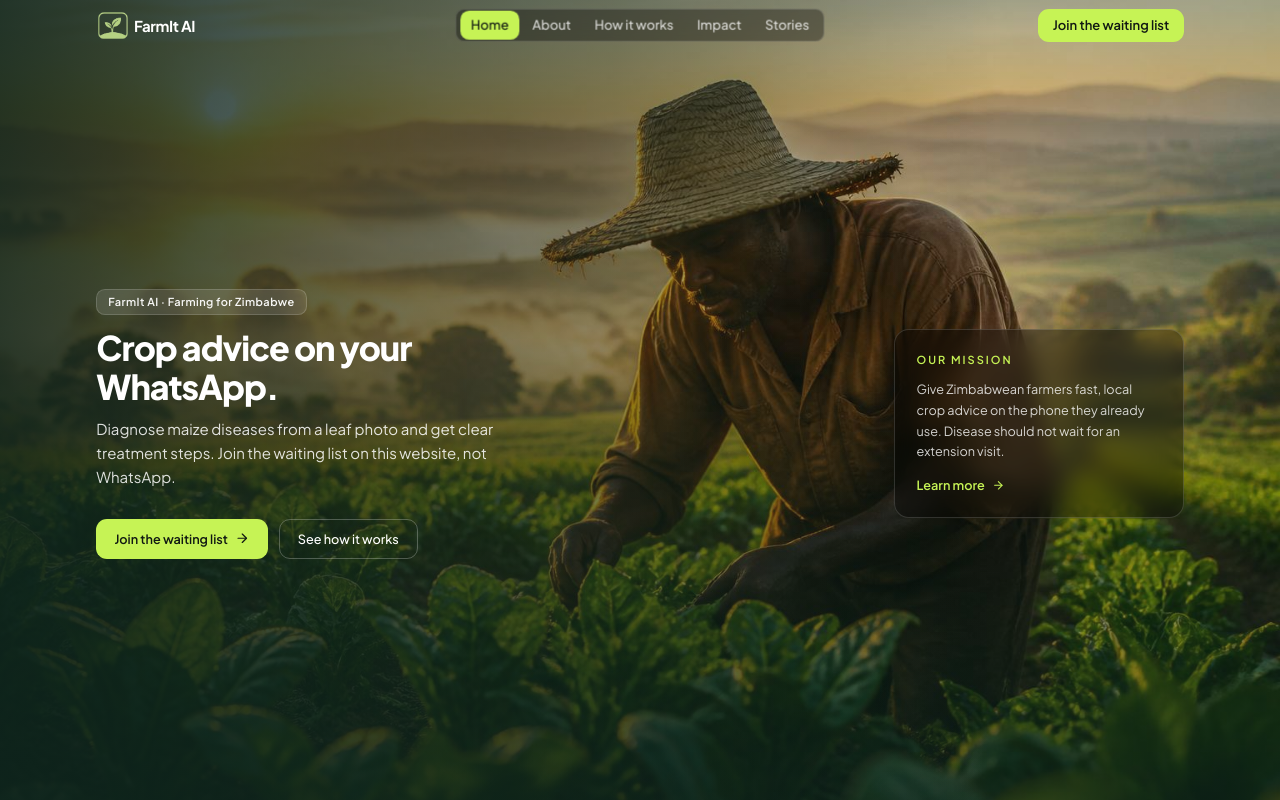
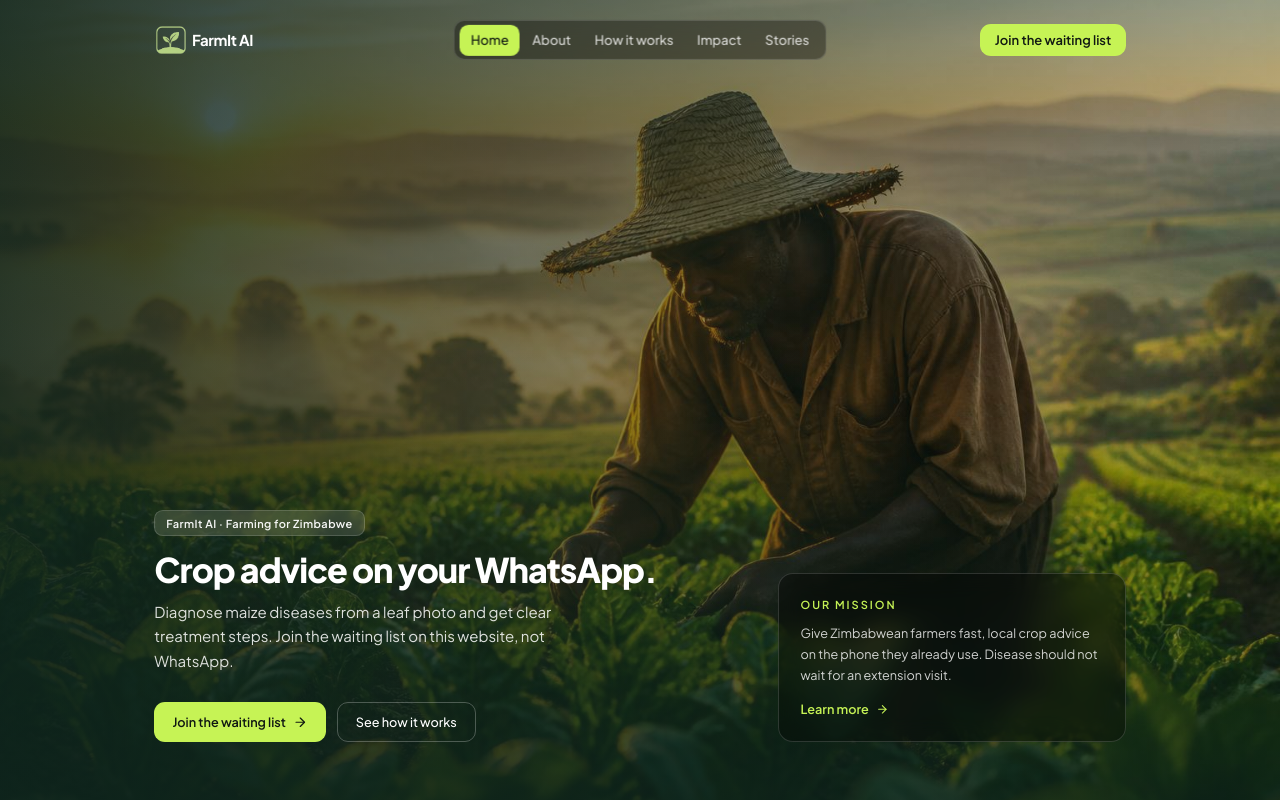
Before and after one commit to KingGodo/farmit-ai, a Next.js app in the folder farmit_website/: page / in a window 1280 px wide. Shown: the top 800 px of the page. Built offline with nearby package versions, Linux system fonts and the light colour scheme.

Commit message:
Restore the original landing layout and keep the copy without em dashes.
Co-authored-by: Cursor <cursoragent@cursor.com>

```diff
--- a/farmit_website/app/globals.css
+++ b/farmit_website/app/globals.css
@@ -80,18 +80,14 @@
     /* Prevent mobile browsers from inflating text/rem (padding) vs desktop */
     -webkit-text-size-adjust: 100%;
     text-size-adjust: 100%;
+    /* Slightly denser base for a more professional scale */
     font-size: 14.5px;
-    height: 100%;
-    min-height: 100%;
-    min-height: var(--app-height, 100dvh);
   }
 
   body {
     @apply bg-background text-foreground font-sans text-base antialiased;
     font-size: 1rem;
     line-height: 1.55;
-    min-height: 100%;
-    min-height: var(--app-height, 100dvh);
   }
 
   ::selection {
@@ -102,73 +98,7 @@
 
 /* Shared landing layout: balanced side padding, tighter content width */
 @utility page-container {
-  @apply mx-auto w-full max-w-6xl px-6 sm:px-8 lg:px-10 xl:max-w-7xl 2xl:max-w-[90rem];
-}
-
-.landing-hero {
-  position: relative;
-  isolation: isolate;
-  display: flex;
-  flex-direction: column;
-  width: 100%;
-  min-height: 100vh;
-  min-height: 100dvh;
-  min-height: var(--app-height, 100dvh);
-  height: 100vh;
-  height: 100dvh;
-  height: var(--app-height, 100dvh);
-  overflow: hidden;
-  color: #fff;
-  background-color: var(--forest-deep);
-  background-image: url("/images/farmit-hero-field.jpg");
-  background-repeat: no-repeat;
-  background-position: center 40%;
-  background-size: cover;
-}
-
-.landing-hero-shade {
-  position: absolute;
-  inset: 0;
-  pointer-events: none;
-  background:
-    linear-gradient(
-      90deg,
-      color-mix(in oklab, var(--forest-deep) 88%, transparent) 0%,
-      color-mix(in oklab, var(--forest-deep) 42%, transparent) 48%,
-      transparent 78%
-    ),
-    linear-gradient(
-      180deg,
-      color-mix(in oklab, var(--forest-deep) 28%, transparent) 0%,
-      transparent 42%,
-      color-mix(in oklab, var(--forest-deep) 72%, transparent) 100%
-    );
-}
-
-.landing-hero-copy {
-  position: relative;
-  z-index: 1;
-  display: flex;
-  flex: 1 1 auto;
-  flex-direction: column;
-  justify-content: center;
-  width: 100%;
-  padding-top: 5.5rem;
-  padding-bottom: 2.25rem;
-}
-
-.landing-hero-title {
-  max-width: 14ch;
-  font-size: clamp(1.5rem, 3.8vw, 2.35rem);
-  font-weight: 800;
-  line-height: 1.12;
-  letter-spacing: -0.03em;
-}
-
-@media (min-width: 1920px) {
-  .landing-hero-title {
-    font-size: clamp(2rem, 3vw, 3rem);
-  }
+  @apply mx-auto w-full max-w-6xl px-6 sm:px-8 lg:px-10;
 }
 
 @utility section-heading {
--- a/farmit_website/app/layout.tsx
+++ b/farmit_website/app/layout.tsx
@@ -1,6 +1,5 @@
 import type { Metadata, Viewport } from "next";
 import { Plus_Jakarta_Sans } from "next/font/google";
-import ViewportHeight from "@/components/viewport-height";
 import { site } from "@/lib/site";
 import "./globals.css";
 
@@ -42,7 +41,6 @@ export default function RootLayout({
   return (
     <html lang="en">
       <body className={`${jakarta.variable} font-sans antialiased`}>
-        <ViewportHeight />
         {children}
       </body>
     </html>
--- a/farmit_website/app/page.tsx
+++ b/farmit_website/app/page.tsx
@@ -9,7 +9,7 @@ import Footer from "@/components/landing/sections/footer";
 
 export default function LandingPage() {
   return (
-    <div className="min-h-svh bg-background text-ink">
+    <div className="min-h-screen bg-background text-ink">
       <Navbar />
       <main>
         <Hero />
--- a/farmit_website/components/landing/sections/hero.tsx
+++ b/farmit_website/components/landing/sections/hero.tsx
@@ -1,19 +1,31 @@
+import Image from "next/image";
 import Link from "next/link";
 import { ArrowRight } from "lucide-react";
 import { site } from "@/lib/site";
 
 export default function Hero() {
   return (
-    <section className="landing-hero">
-      <div className="landing-hero-shade" aria-hidden />
+    <section className="relative flex min-h-[88svh] flex-col overflow-hidden text-white lg:min-h-[100dvh]">
+      <div className="absolute inset-0 bg-forest-deep">
+        <Image
+          src="/images/farmit-hero-field.jpg"
+          alt="Farmer working in a green field at golden hour"
+          fill
+          priority
+          className="object-cover object-[72%_4%] sm:object-[68%_8%] md:object-[62%_14%] lg:object-[58%_18%]"
+          sizes="100vw"
+        />
+        <div className="absolute inset-0 bg-gradient-to-r from-forest-deep/88 via-forest-deep/45 to-transparent" />
+        <div className="absolute inset-0 bg-gradient-to-t from-forest-deep/75 via-transparent to-forest-deep/30" />
+      </div>
 
-      <div className="page-container landing-hero-copy">
-        <div className="grid items-center gap-8 lg:grid-cols-[minmax(0,1.2fr)_minmax(16rem,20rem)] lg:gap-12">
+      <div className="page-container relative flex w-full flex-1 flex-col justify-end pb-10 pt-32 sm:pb-14 sm:pt-36 lg:pb-16">
+        <div className="grid items-end gap-8 lg:grid-cols-[minmax(0,1.15fr)_minmax(0,0.85fr)] lg:gap-12">
           <div className="max-w-xl">
             <p className="animate-rise inline-flex items-center rounded-md border border-white/15 bg-white/12 px-3 py-1 text-[11px] font-semibold tracking-[0.04em] text-white/95 backdrop-blur-sm">
               FarmIt AI · Farming for Zimbabwe
             </p>
-            <h1 className="animate-rise-delay landing-hero-title mt-4 text-white">
+            <h1 className="animate-rise-delay mt-4 text-[clamp(1.5rem,3.8vw,2.35rem)] font-extrabold leading-[1.12] tracking-[-0.03em] text-white">
               Crop advice on your WhatsApp.
             </h1>
             <p className="animate-rise-delay-2 mt-3 max-w-md text-sm leading-relaxed text-white/85 sm:text-[15px]">
@@ -37,7 +49,7 @@ export default function Hero() {
             </div>
           </div>
 
-          <aside className="animate-rise-delay-3 w-full rounded-xl border border-white/15 bg-black/35 p-5 backdrop-blur-md sm:p-6">
+          <aside className="animate-rise-delay-3 w-full max-w-sm justify-self-start rounded-xl border border-white/15 bg-black/35 p-5 backdrop-blur-md sm:p-6 lg:justify-self-end">
             <p className="text-[11px] font-semibold uppercase tracking-[0.18em] text-lime">
               Our Mission
             </p>
--- a/farmit_website/components/landing/sections/nav.tsx
+++ b/farmit_website/components/landing/sections/nav.tsx
@@ -75,7 +75,7 @@ export default function Navbar() {
 
   const linkClass = (href: string) => {
     const isActive = isHome && active === href;
-    return `inline-flex h-8 items-center rounded-md px-3 text-[13px] font-medium leading-none transition-[color,background-color] duration-150 ease-[var(--ease-craft)] ${
+    return `rounded-md px-3 py-1.5 text-[13px] font-medium transition-[color,background-color] duration-150 ease-[var(--ease-craft)] ${
       isActive
         ? "bg-lime text-ink"
         : solid
@@ -97,13 +97,13 @@ export default function Navbar() {
 
   return (
     <nav
-      className={`fixed top-0 z-50 w-full transition-[background-color,border-color,color,backdrop-filter] duration-200 ease-[var(--ease-craft)] ${
+      className={`fixed top-0 z-50 w-full pt-3 transition-[background-color,border-color,color,backdrop-filter] duration-200 ease-[var(--ease-craft)] sm:pt-4 ${
         solid
           ? "border-b border-border bg-background/90 text-ink backdrop-blur-xl"
           : "border-b border-transparent bg-transparent text-white"
       }`}
     >
-      <div className="page-container relative flex h-14 items-center justify-between overflow-hidden">
+      <div className="page-container relative flex h-12 items-center justify-between sm:h-14">
         <Link
           href="/"
           onClick={() => setOpen(false)}
@@ -123,10 +123,10 @@ export default function Navbar() {
         </Link>
 
         <div
-          className={`absolute left-1/2 top-1/2 hidden h-9 -translate-x-1/2 -translate-y-1/2 items-center gap-0.5 lg:flex ${
+          className={`absolute left-1/2 top-1/2 hidden -translate-x-1/2 -translate-y-1/2 items-center gap-0.5 lg:flex ${
             solid
               ? ""
-              : "rounded-md border border-white/15 bg-black/35 px-1 backdrop-blur-md"
+              : "rounded-lg border border-white/15 bg-black/35 px-1.5 py-1 backdrop-blur-md"
           }`}
         >
           {NAV_ITEMS.map((item) =>
--- a/farmit_website/components/viewport-height.tsx
+++ /dev/null
@@ -1,25 +0,0 @@
-"use client";
-
-import { useEffect } from "react";
-
-function applyHeight() {
-  const viewport = window.visualViewport;
-  const height = Math.round(viewport?.height ?? window.innerHeight);
-  document.documentElement.style.setProperty("--app-height", `${height}px`);
-}
-
-export default function ViewportHeight() {
-  useEffect(() => {
-    applyHeight();
-    window.addEventListener("resize", applyHeight);
-    window.addEventListener("orientationchange", applyHeight);
-    window.visualViewport?.addEventListener("resize", applyHeight);
-    return () => {
-      window.removeEventListener("resize", applyHeight);
-      window.removeEventListener("orientationchange", applyHeight);
-      window.visualViewport?.removeEventListener("resize", applyHeight);
-    };
-  }, []);
-
-  return null;
-}
```
